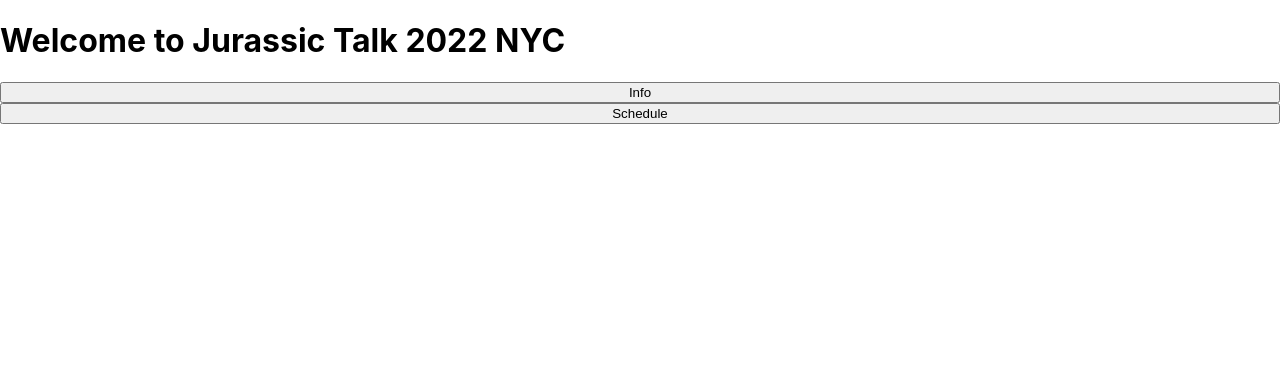
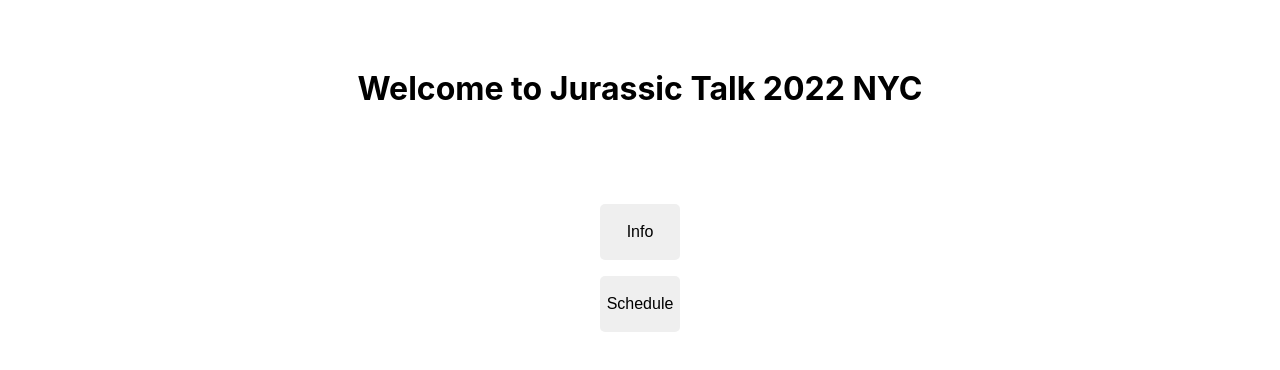
Before and after one commit to MeenaFoerderer/Capstone-project, a Next.js app: page / in a window 1280 px wide. Shown: the top 370 px of the page. Built offline with nearby package versions, Linux system fonts and the light colour scheme.

Commit message:
add info page and implement navigation

```diff
--- a/pages/landingPage/index.js
+++ b/pages/landingPage/index.js
@@ -1,17 +1,37 @@
 import { useRouter } from "next/router";
+import styled from "styled-components";
+import { NavButton } from "../../components/RoomNav";
 
 function LandingPage() {
   const router = useRouter();
 
   return (
-    <>
+    <LandingPageContainer>
       <h1>Welcome to Jurassic Talk 2022 NYC</h1>
-      <button>Info</button>
-      <button type="button" onClick={() => router.push("/greatHall")}>
-        Schedule
-      </button>
-    </>
+      <ButtonWrapper>
+        <NavButton type="button" onClick={() => router.push("/infoPage")}>
+          Info
+        </NavButton>
+        <NavButton type="button" onClick={() => router.push("/greatHall")}>
+          Schedule
+        </NavButton>
+      </ButtonWrapper>
+    </LandingPageContainer>
   );
 }
 
+const LandingPageContainer = styled.div`
+  text-align: center;
+  margin: 0 auto;
+  padding: 3em;
+`;
+
+const ButtonWrapper = styled.div`
+  display: flex;
+  flex-direction: column;
+  align-items: center;
+  gap: 1em;
+  margin-top: 6em;
+`;
+
 export default LandingPage;
```
Also changed, not shown: pages/infoPage/index.js (added, +23 -0 lines).
